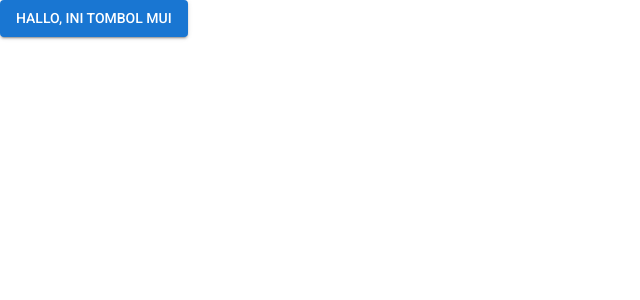
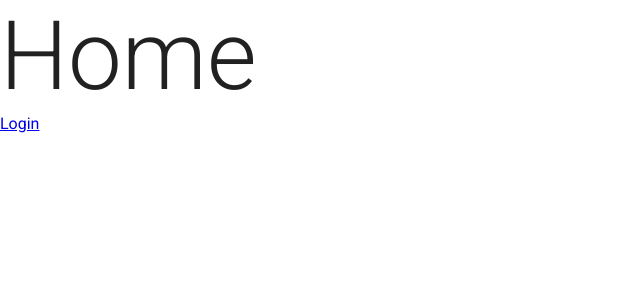
Before and after one commit to Fadell-Karlsefni/project-management-front-end, a React (Vite) app: page / in a window 1280 px wide. Shown: the top 300 px of the page, without its empty margins (0-640 px from the left). Built offline with nearby package versions, Linux system fonts and the light colour scheme.

Commit message:
setup dan install package react-router-dom

```diff
--- a/package.json
+++ b/package.json
@@ -17,7 +17,8 @@
     "@mui/material": "^7.3.2",
     "eslint-config-prettier": "^10.1.8",
     "react": "^19.1.1",
-    "react-dom": "^19.1.1"
+    "react-dom": "^19.1.1",
+    "react-router-dom": "^7.6.0"
   },
   "devDependencies": {
     "@eslint/js": "^9.35.0",
--- a/src/App.jsx
+++ b/src/App.jsx
@@ -1,4 +1,11 @@
-import { Button, createTheme, CssBaseline, ThemeProvider } from '@mui/material';
+import {
+  Box,
+  createTheme,
+  CssBaseline,
+  ThemeProvider,
+  Typography,
+} from '@mui/material';
+import { createBrowserRouter, Link, RouterProvider } from 'react-router-dom';
 
 const theme = createTheme({
   typography: {
@@ -6,15 +13,32 @@ const theme = createTheme({
   },
 });
 
-const Home = () => {
-  return <Button variant="contained">Hallo, ini tombol MUI</Button>;
-};
+const router = createBrowserRouter([
+  {
+    path: '/',
+    element: (
+      <Box>
+        <Typography variant="h1">Home</Typography>
+        <Link to="/login">Login</Link>
+      </Box>
+    ),
+  },
+  {
+    path: '/login',
+    element: (
+      <Box>
+        <Typography variant="h1">Login</Typography>
+        <Link to="/">Kembali ke Home</Link>
+      </Box>
+    ),
+  },
+]);
 
 const App = () => {
   return (
     <ThemeProvider theme={theme}>
       <CssBaseline />
-      <Home />
+      <RouterProvider router={router} />
     </ThemeProvider>
   );
 };
```
Also changed, not shown: 1 other file (tests, documents, lock files or other folders).
